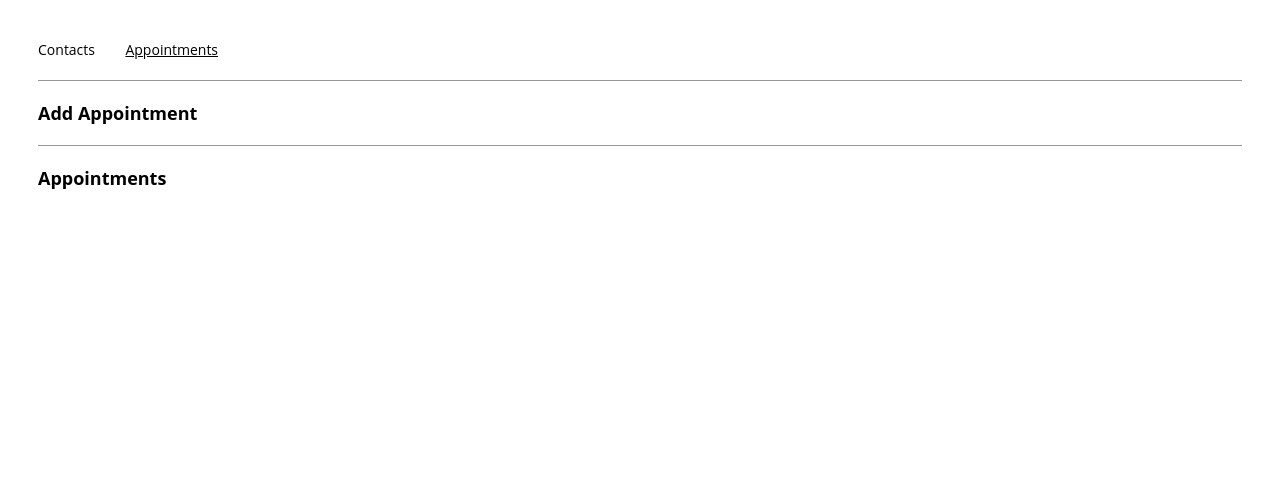
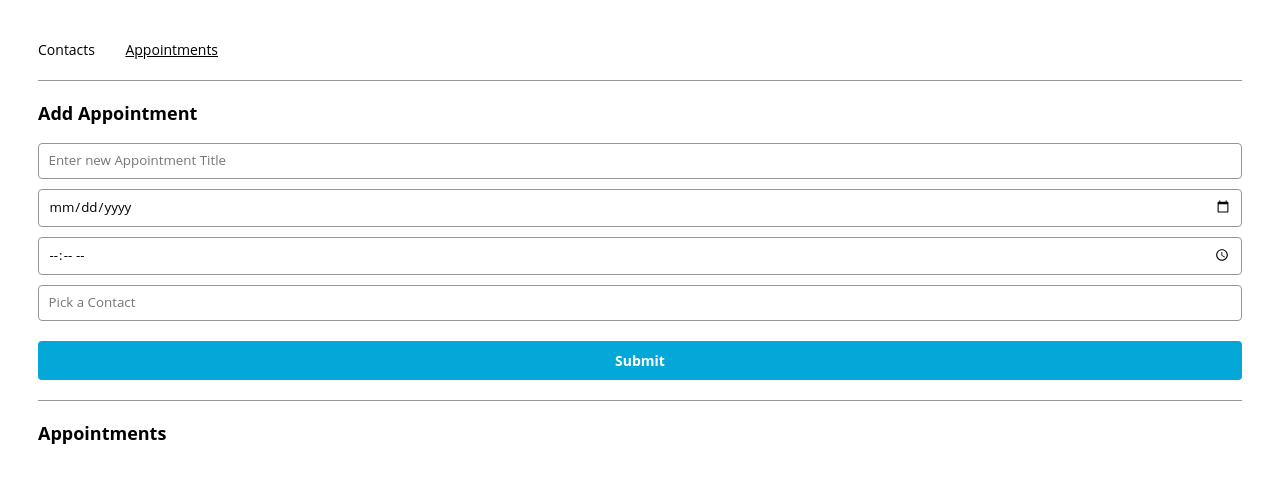
Before and after one commit to AnziB18/react_challenge_start, a React (Create React App) app: page /appointments in a window 1280 px wide. Shown: the top 482 px of the page. Built offline with nearby package versions, Linux system fonts and the light colour scheme.

Commit message:
added main content for render appointments

```diff
--- a/src/components/appointmentForm/AppointmentForm.js
+++ b/src/components/appointmentForm/AppointmentForm.js
@@ -1,7 +1,7 @@
 import React from "react";
+import { ContactPicker } from "../contactPicker/ContactPicker";
 
-export const AppointmentForm = ({
-  contacts,
+/*    contacts,
   title,
   setTitle,
   contact,
@@ -10,8 +10,9 @@ export const AppointmentForm = ({
   setDate,
   time,
   setTime,
-  handleSubmit
-}) => {
+  handleSubmit */
+
+export const AppointmentForm = (props) => {
   const getTodayString = () => {
     const [month, day, year] = new Date()
       .toLocaleDateString("en-US")
@@ -20,6 +21,39 @@ export const AppointmentForm = ({
   };
 
   return (
-    AppointmentForm
+    <div>
+      <form onSubmit={props.onSubmit}>
+        <input  type='text'
+                placeholder="Enter new Appointment Title"
+                value={props.addFirstname}
+                onChange={({target}) => props.addsetCurrentTitle(target.value)}
+                name='title'
+                //id="name"
+                />
+        <input  type='date'
+                placeholder="Enter new Date"
+                value={props.addPhone}
+                onChange={({target}) => props.addsetDate(target.value)}
+                name='date'
+                //id="phone"
+                />
+        <input  type='time'
+                placeholder="Enter new Time"
+                value={props.addEmail}
+                onChange={({target}) => props.addsetTime(target.value)}
+                name='time'
+                //id="mail"
+                />
+        <input  type='text'
+                placeholder="Pick a Contact"
+                //value={props.addEmail}
+                //onChange={({target}) => props.addsetTime(target.value)}
+                //name='time'
+                //id="mail"
+                />
+        <input type="submit" value="Submit" />
+        {/* <button >Submit</button> */}
+      </form>
+    </div>
   );
 };
```
